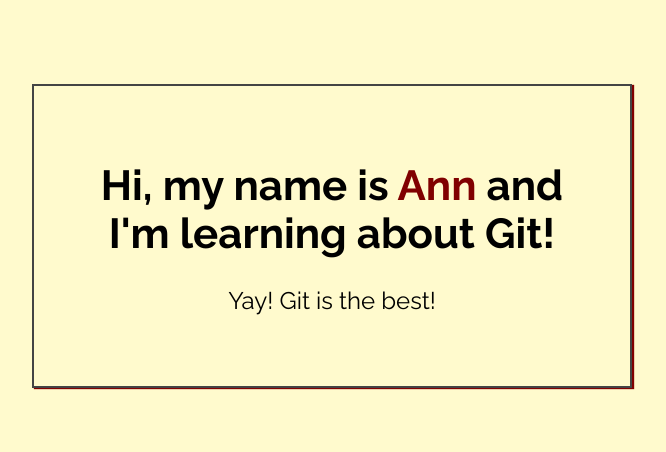
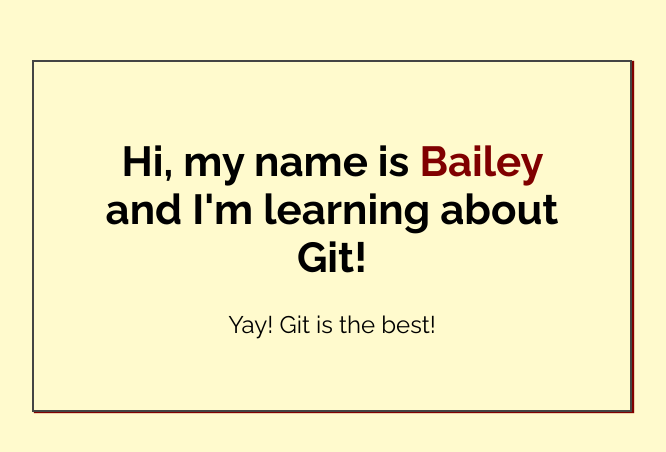
Before and after one commit to Eduardo-SP/my-first-repo, a plain HTML site: page index.html in a window 1280 px wide. Shown: the part 164-616 px from the top of the page, without its empty margins (308-974 px from the left). Drawn offline with Linux system fonts and the light colour scheme.

Commit message:
added name to index.html

```diff
--- a/index.html
+++ b/index.html
@@ -14,7 +14,7 @@
 <body>
 
     <div class="greeting">
-        <h1>Hi, my name is <span class="highlight">Ann</span> and I'm learning about Git! </h1>
+        <h1>Hi, my name is <span class="highlight">Bailey</span> and I'm learning about Git! </h1>
 
         <p>Yay! Git is the best!</p>
     </div>
```
